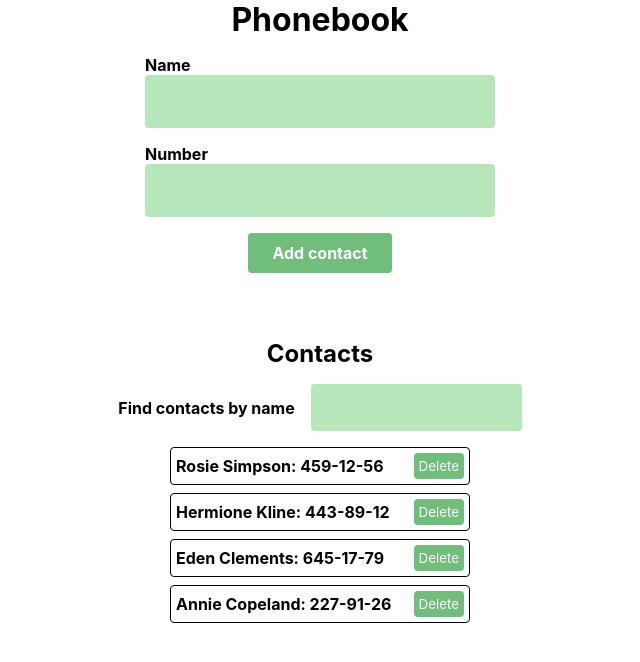
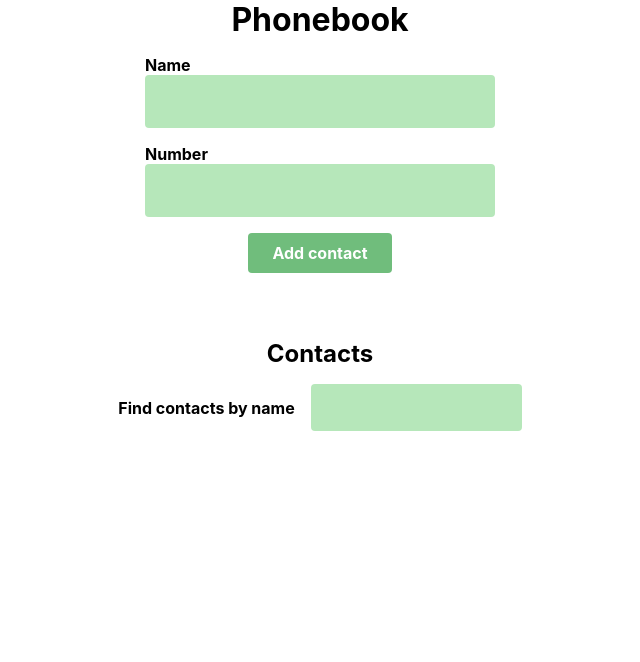
Before and after one commit to BohdanKushnerov/phonebook, a React (Create React App) app: page / in a window 1280 px wide. Shown: the top 662 px of the page, without its empty margins (320-960 px from the left). Built offline with nearby package versions, Linux system fonts and the light colour scheme.

Commit message:
comment contacs and delete function call in const

```diff
--- a/src/components/App.jsx
+++ b/src/components/App.jsx
@@ -6,20 +6,20 @@
 import { Container } from './App.style';
 
 export function App() {
+  const [contacts, setContacts] = useState(() => {
+    return JSON.parse(localStorage.getItem('contacts')) ?? [];
+  });
+  //============================================
   // const [contacts, setContacts] = useState(() => {
-  //   return JSON.parse(localStorage.getItem('contacts')) ?? [];
+  //   return (
+  //     JSON.parse(localStorage.getItem('contacts')) ?? [
+  //       { id: 'id-1', name: 'Rosie Simpson', number: '459-12-56' },
+  //       { id: 'id-2', name: 'Hermione Kline', number: '443-89-12' },
+  //       { id: 'id-3', name: 'Eden Clements', number: '645-17-79' },
+  //       { id: 'id-4', name: 'Annie Copeland', number: '227-91-26' },
+  //     ]
+  //   );
   // });
-  //============================================
-  const [contacts, setContacts] = useState(() => {
-    return (
-      JSON.parse(localStorage.getItem('contacts')) ?? [
-        { id: 'id-1', name: 'Rosie Simpson', number: '459-12-56' },
-        { id: 'id-2', name: 'Hermione Kline', number: '443-89-12' },
-        { id: 'id-3', name: 'Eden Clements', number: '645-17-79' },
-        { id: 'id-4', name: 'Annie Copeland', number: '227-91-26' },
-      ]
-    );
-  });
 
   const [filter, setFilter] = useState('');
 
@@ -46,8 +46,6 @@
     );
   };
 
-  const visibleContacts = getVisibleContacts();
-
   return (
     <Container>
       <h1>Phonebook</h1>
@@ -57,7 +55,7 @@
       <Filter filter={filter} handleChangeFilter={handleChangeFilter} />
       <ContactList
         contacts={contacts.length}
-        visibleContacts={visibleContacts}
+        visibleContacts={getVisibleContacts()}
         deleteContact={deleteContact}
       />
     </Container>
```
